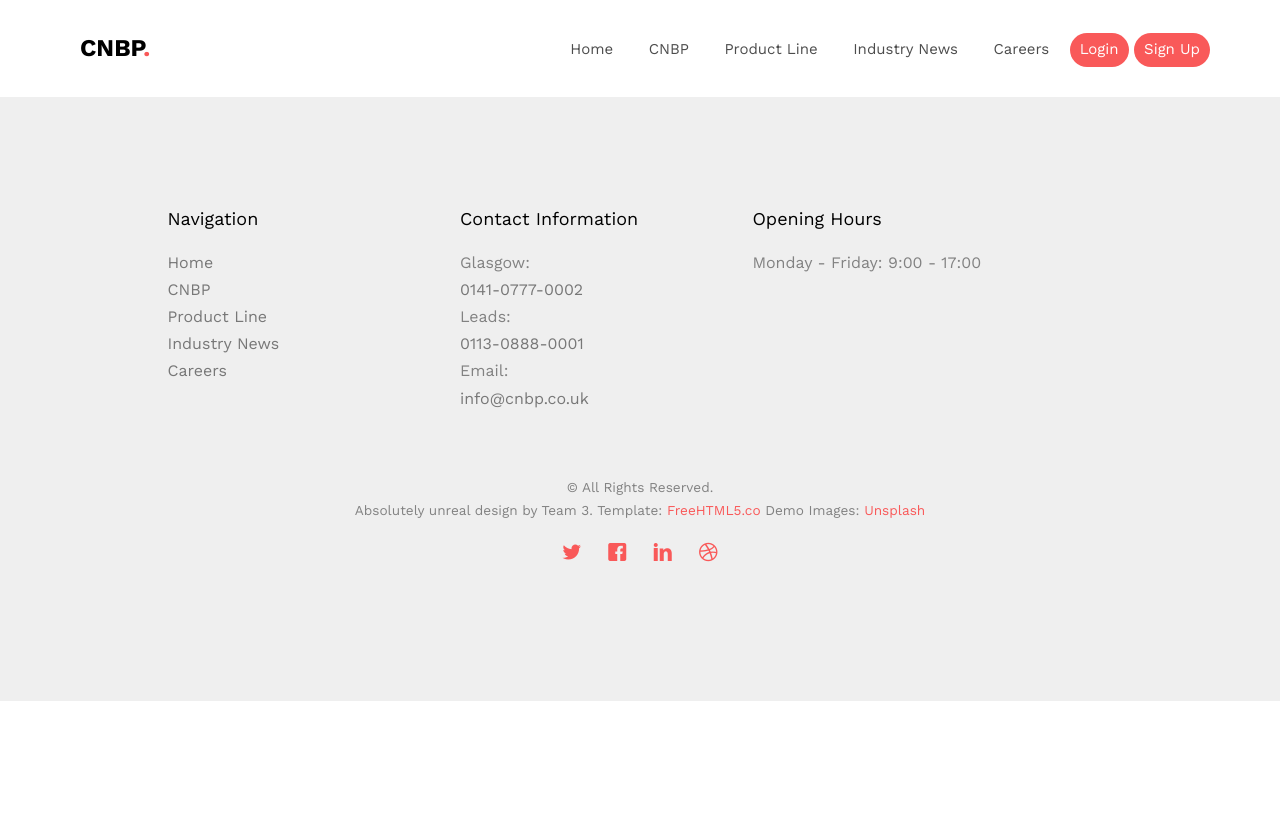
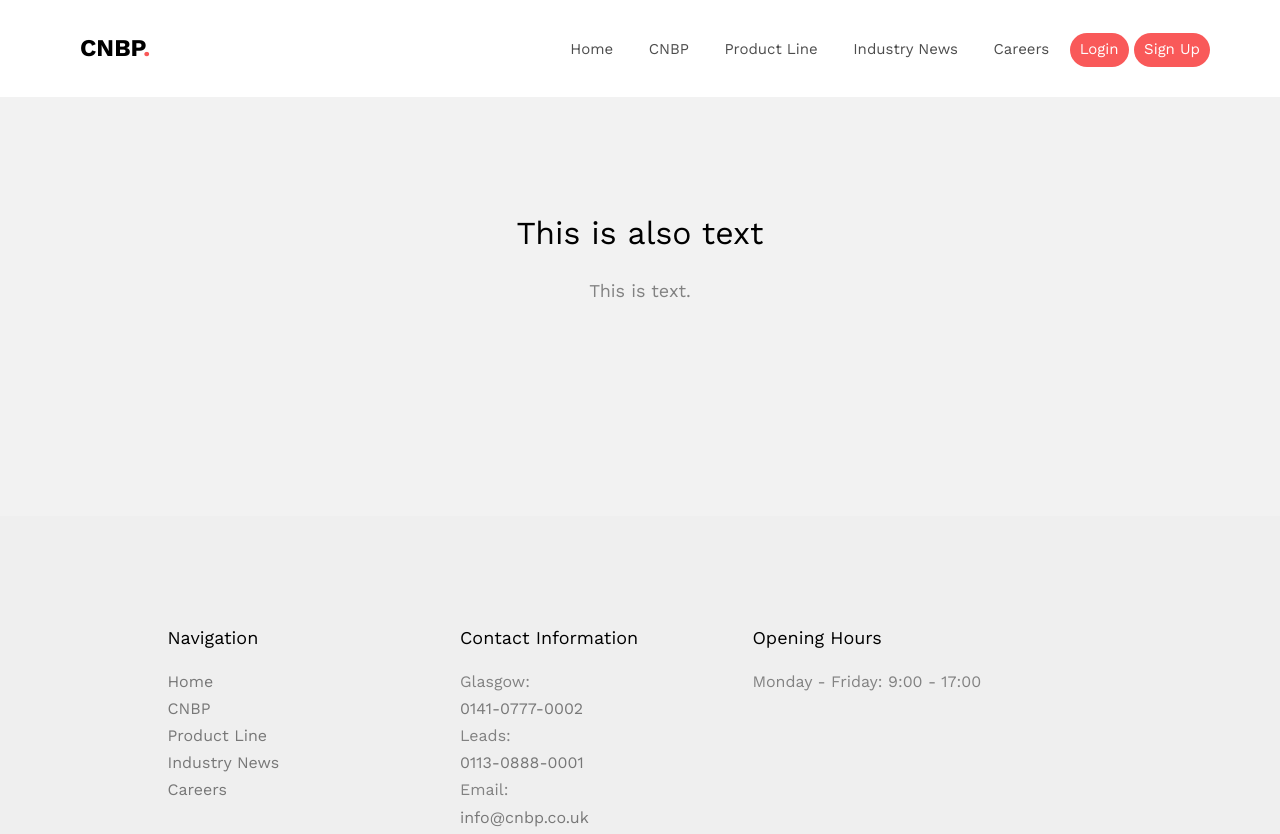
Before and after one commit to alejandrobalderas/CNBP, a website: page public/template.html in a window 1280 px wide. Shown: the top 834 px of the page. Before the commit the page ends 800 px from the top, so only its background shows below. Drawn offline with nearby package versions, Linux system fonts and the light colour scheme; files whose address does not match are found by name.

Commit message:
changed template

```diff
--- a/public/template.html
+++ b/public/template.html
@@ -118,6 +118,14 @@
 		</div>
 	</nav>
 
+	<div id="fh5co-practice" class="fh5co-bg-section">
+		<div class="container">
+				<div class="col-md-8 col-md-offset-2 text-center fh5co-heading">
+					<h2>This is also text</h2>
+					<p>This is text.</p>
+				</div>
+		</div>
+	</div>
 
 
 	<footer id="fh5co-footer" role="contentinfo">
```
